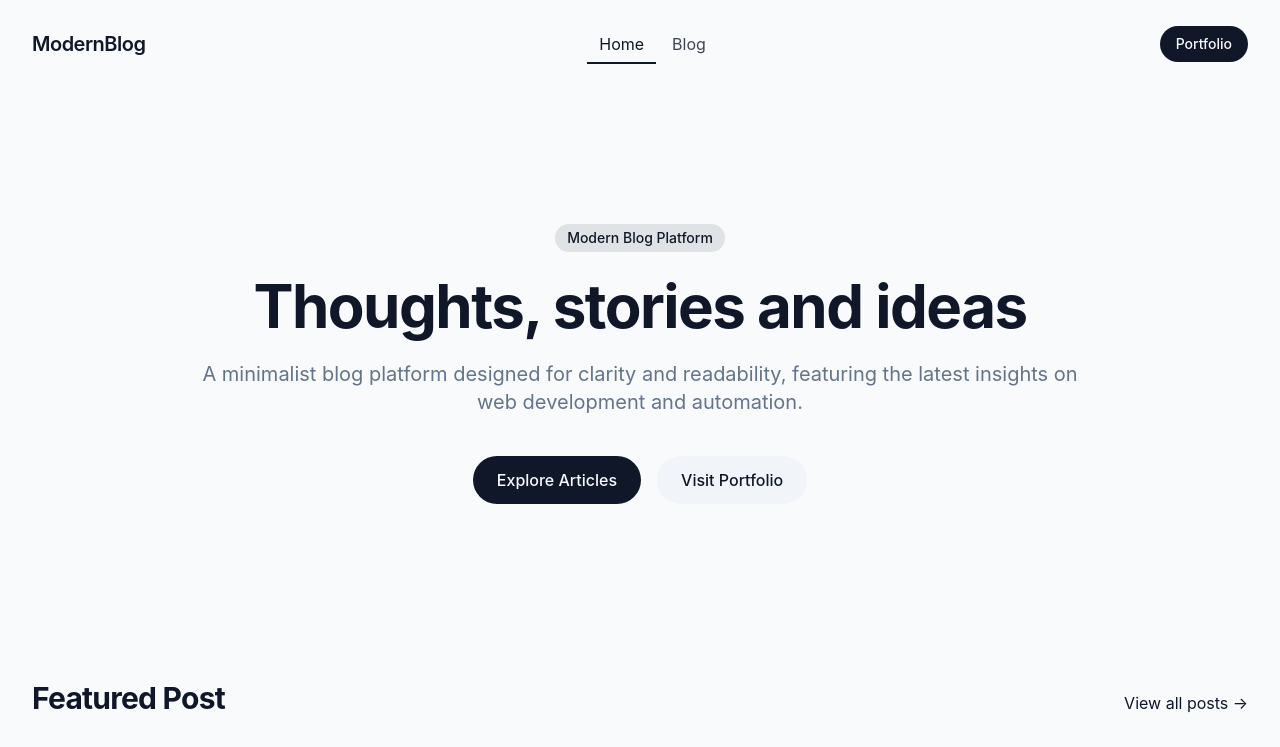
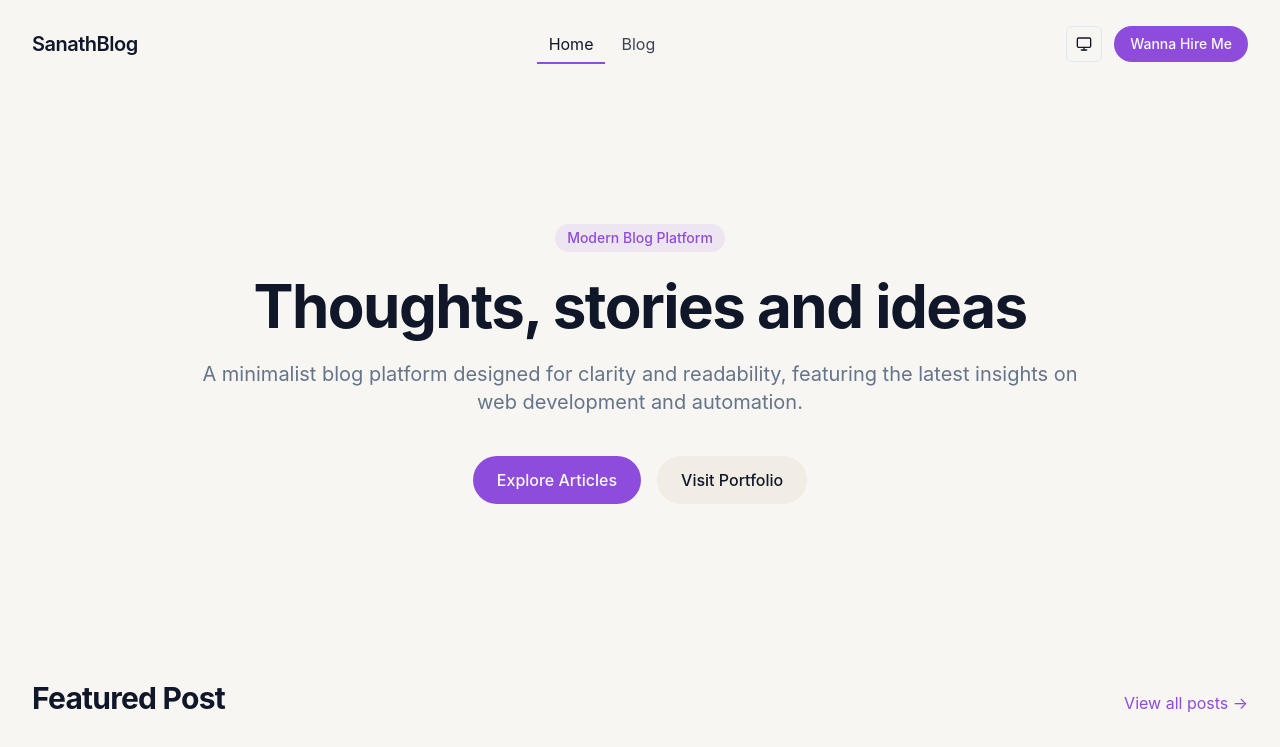
Before and after one commit to AkumaBlazeX/sanath-blogs, a React (Vite) app: page / in a window 1280 px wide. Shown: the top 747 px of the page. Built offline with nearby package versions, Linux system fonts and the light colour scheme; grey boxes are pictures that could not be loaded.

Commit message:
Refactor: Update header and theme settings
- Updated the header to display "Wanna Hire Me" instead of "Portfolio".
- Implemented system theme settings with nebula theme for dark mode and cream/purple for light mode.

```diff
--- a/src/App.tsx
+++ b/src/App.tsx
@@ -4,6 +4,7 @@ import { Toaster as Sonner } from "@/components/ui/sonner";
 import { TooltipProvider } from "@/components/ui/tooltip";
 import { QueryClient, QueryClientProvider } from "@tanstack/react-query";
 import { BrowserRouter, Routes, Route } from "react-router-dom";
+import { ThemeProvider } from "next-themes";
 import Layout from "./components/Layout";
 import Home from "./pages/Home";
 import Blog from "./pages/Blog";
@@ -15,6 +16,7 @@ const queryClient = new QueryClient();
 
 const App = () => (
   <QueryClientProvider client={queryClient}>
+    <ThemeProvider attribute="class" defaultTheme="system" enableSystem>
       <TooltipProvider>
         <Toaster />
         <Sonner />
@@ -31,6 +33,7 @@ const App = () => (
           </Layout>
         </BrowserRouter>
       </TooltipProvider>
+    </ThemeProvider>
   </QueryClientProvider>
 );
 
--- a/src/components/Header.tsx
+++ b/src/components/Header.tsx
@@ -1,10 +1,26 @@
 
 import React, { useState, useEffect } from 'react';
 import { Link, useLocation } from 'react-router-dom';
+import { useTheme } from 'next-themes';
+import { Moon, Sun, Monitor } from 'lucide-react';
+import {
+  DropdownMenu,
+  DropdownMenuContent,
+  DropdownMenuItem,
+  DropdownMenuTrigger,
+} from "@/components/ui/dropdown-menu";
+import { Button } from "@/components/ui/button";
 
 const Header: React.FC = () => {
   const [scrolled, setScrolled] = useState(false);
   const location = useLocation();
+  const { theme, setTheme } = useTheme();
+  const [mounted, setMounted] = useState(false);
+
+  // After mounting, we can access the theme
+  useEffect(() => {
+    setMounted(true);
+  }, []);
 
   useEffect(() => {
     const handleScroll = () => {
@@ -30,7 +46,7 @@ const Header: React.FC = () => {
           to="/"
           className="text-xl font-semibold tracking-tight transition-opacity hover:opacity-80"
         >
-          ModernBlog
+          SanathBlog
         </Link>
 
         <nav className="hidden md:flex items-center space-x-1">
@@ -42,14 +58,41 @@ const Header: React.FC = () => {
           </Link>
         </nav>
 
-        <div className="flex items-center">
+        <div className="flex items-center space-x-3">
+          {mounted && (
+            <DropdownMenu>
+              <DropdownMenuTrigger asChild>
+                <Button variant="outline" size="icon" className="h-9 w-9">
+                  {theme === 'light' ? <Sun className="h-4 w-4" /> :
+                   theme === 'dark' ? <Moon className="h-4 w-4" /> :
+                   <Monitor className="h-4 w-4" />}
+                  <span className="sr-only">Toggle theme</span>
+                </Button>
+              </DropdownMenuTrigger>
+              <DropdownMenuContent align="end">
+                <DropdownMenuItem onClick={() => setTheme("light")}>
+                  <Sun className="mr-2 h-4 w-4" />
+                  <span>Light</span>
+                </DropdownMenuItem>
+                <DropdownMenuItem onClick={() => setTheme("dark")}>
+                  <Moon className="mr-2 h-4 w-4" />
+                  <span>Dark</span>
+                </DropdownMenuItem>
+                <DropdownMenuItem onClick={() => setTheme("system")}>
+                  <Monitor className="mr-2 h-4 w-4" />
+                  <span>System</span>
+                </DropdownMenuItem>
+              </DropdownMenuContent>
+            </DropdownMenu>
+          )}
+
           <a
             href="https://yourportfolio.com"
             target="_blank"
             rel="noopener noreferrer"
             className="inline-flex items-center px-4 py-2 rounded-full bg-primary text-primary-foreground text-sm font-medium transition-all hover:bg-primary/90 active:scale-95"
           >
-            Portfolio
+            Wanna Hire Me
           </a>
         </div>
       </div>
--- a/src/index.css
+++ b/src/index.css
@@ -1,11 +1,11 @@
-
 @tailwind base;
 @tailwind components;
 @tailwind utilities;
 
 @layer base {
   :root {
-    --background: 210 40% 98%;
+    /* Cream and purple light theme */
+    --background: 40 30% 96%;
     --foreground: 222 47% 11%;
 
     --card: 0 0% 100%;
@@ -14,56 +14,57 @@
     --popover: 0 0% 100%;
     --popover-foreground: 222 47% 11%;
 
-    --primary: 222 47% 11%;
+    --primary: 267 67% 58%;
     --primary-foreground: 210 40% 98%;
 
-    --secondary: 210 40% 96%;
+    --secondary: 40 30% 92%;
     --secondary-foreground: 222 47% 11%;
 
-    --muted: 210 40% 96.1%;
+    --muted: 40 20% 92%;
     --muted-foreground: 215.4 16.3% 46.9%;
 
-    --accent: 210 40% 96%;
+    --accent: 267 67% 94%;
     --accent-foreground: 222 47% 11%;
 
     --destructive: 0 84.2% 60.2%;
     --destructive-foreground: 210 40% 98%;
 
-    --border: 214.3 31.8% 91.4%;
+    --border: 267 30% 90%;
     --input: 214.3 31.8% 91.4%;
-    --ring: 222.2 84% 4.9%;
+    --ring: 267 67% 58%;
 
     --radius: 0.5rem;
   }
 
   .dark {
-    --background: 222 47% 11%;
+    /* Nebula dark theme */
+    --background: 240 25% 8%;
     --foreground: 210 40% 98%;
 
-    --card: 222 47% 11%;
+    --card: 240 25% 10%;
     --card-foreground: 210 40% 98%;
 
-    --popover: 222 47% 11%;
+    --popover: 240 25% 8%;
     --popover-foreground: 210 40% 98%;
 
-    --primary: 210 40% 98%;
-    --primary-foreground: 222 47% 11%;
+    --primary: 267 67% 58%;
+    --primary-foreground: 210 40% 98%;
 
-    --secondary: 217.2 32.6% 17.5%;
+    --secondary: 240 20% 15%;
     --secondary-foreground: 210 40% 98%;
 
-    --muted: 217.2 32.6% 17.5%;
+    --muted: 240 20% 15%;
     --muted-foreground: 215 20.2% 65.1%;
 
-    --accent: 217.2 32.6% 17.5%;
+    --accent: 267 67% 20%;
     --accent-foreground: 210 40% 98%;
 
     --destructive: 0 62.8% 30.6%;
     --destructive-foreground: 210 40% 98%;
 
-    --border: 217.2 32.6% 17.5%;
-    --input: 217.2 32.6% 17.5%;
-    --ring: 212.7 26.8% 83.9%;
+    --border: 240 20% 20%;
+    --input: 240 20% 20%;
+    --ring: 267 67% 58%;
   }
 }
 
@@ -139,7 +140,7 @@
   }
 
   .glassmorphism {
-    @apply bg-white/80 backdrop-blur-lg border border-white/20 shadow-glass;
+    @apply bg-white/80 backdrop-blur-lg border border-white/20 shadow-glass dark:bg-black/20 dark:border-white/10;
   }
 
   .nav-item {
```
Lines whose indentation alone changed are shown as unchanged.
